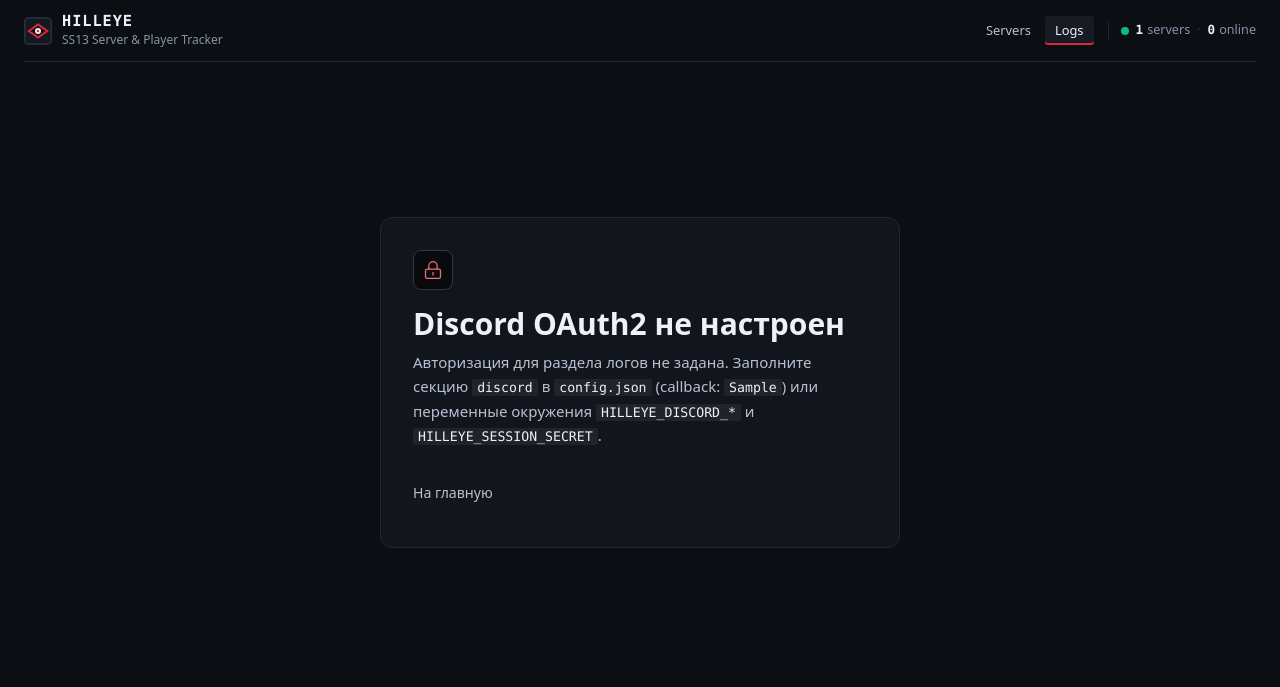
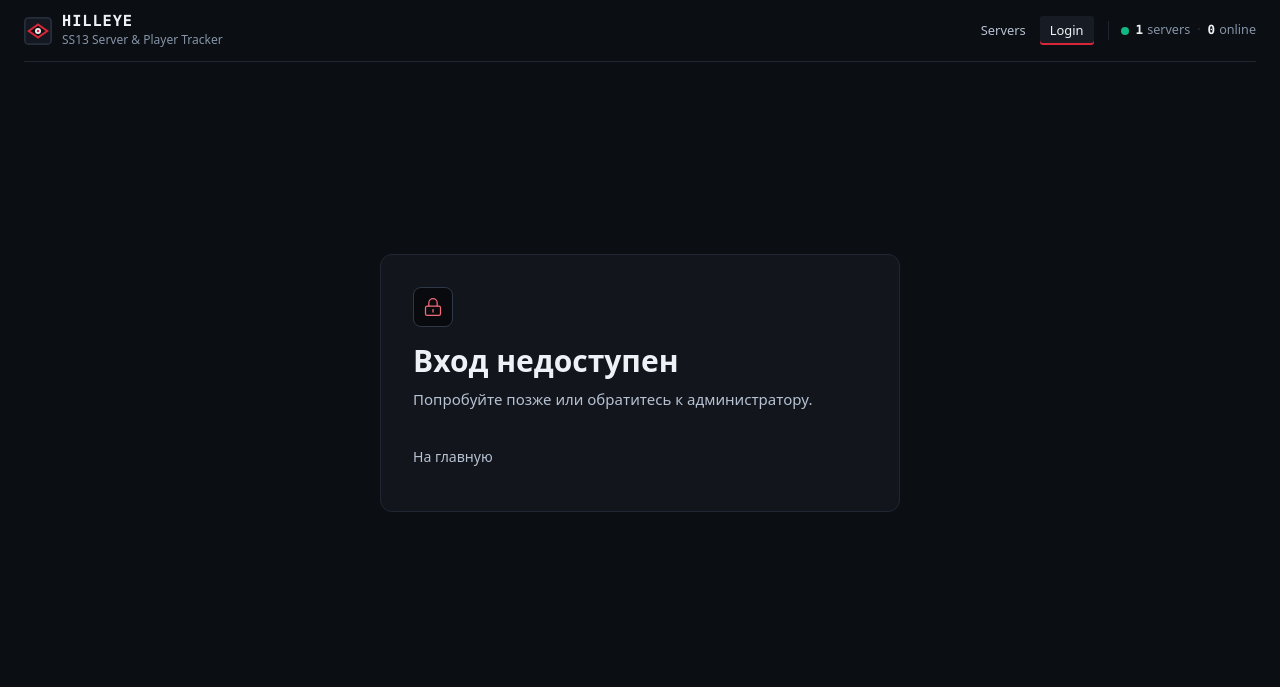
Before and after one commit to ImJustKisik/Hilleye, a FastAPI app: template web/templates/logs_auth.html in a window 1280 px wide. Shown: the top 687 px of the page. Run offline with FastAPI, Linux system fonts and the light colour scheme; data comes from the database, SQL or seed files in the repository; the template is opened without the code that fills it: most values are stand-ins (such as "Sample title", 1, 10 or a date in 2020); data that the repository does not hold is empty; some libraries are stand-ins or nearby versions.

Commit message:
refactor(auth): simplify the Discord login screen

```diff
--- a/web/templates/base.html
+++ b/web/templates/base.html
@@ -35,7 +35,7 @@
       <nav class="header-nav" aria-label="Primary navigation">
         <div class="header-links">
           <a href="/" class="header-link{{ ' is-active' if active_nav is defined and active_nav == 'servers' else '' }}">Servers</a>
-          <a href="/logs" class="header-link{{ ' is-active' if active_nav == 'logs' else '' }}"{% if active_nav == 'logs' %} aria-current="location"{% endif %}>Logs</a>
+          <a href="/logs" class="header-link{{ ' is-active' if active_nav in ('login', 'logs') else '' }}"{% if active_nav in ('login', 'logs') %} aria-current="location"{% endif %}>{{ 'Logs' if active_nav == 'logs' else 'Login' }}</a>
         </div>
         {% block header_stats %}
         {% set srv_count = summary.total_servers if summary is defined and summary else (servers|length if servers is defined and servers else 0) %}
--- a/web/templates/logs_admin.html
+++ b/web/templates/logs_admin.html
@@ -1,4 +1,5 @@
 {% extends "base.html" %}
+{% set active_nav = 'logs' %}
 {% block title %}Администрирование логов — Hilleye{% endblock %}
 {% block language %}ru{% endblock %}
 {% block extra_head %}
--- a/web/templates/logs_auth.html
+++ b/web/templates/logs_auth.html
@@ -1,12 +1,13 @@
 {% extends "base.html" %}
-{% set active_nav = 'logs' %}
+{% set active_nav = 'logs' if status_kind == 'admin_required' else 'login' %}
+{% set show_login = status_kind in ('unauthenticated', 'mfa_required') %}
 {% set play_denied_sound = status_kind in ('forbidden', 'mfa_required') %}
 {% set denied_sound_url = '/static/audio/half-life-access-denied.wav' %}
-{% block title %}Доступ к логам SierraBay12 — Hilleye{% endblock %}
+{% block title %}Login — Hilleye{% endblock %}
 {% block language %}ru{% endblock %}
-{% block main_class %} logs-auth-gate{% endblock %}
+{% block main_class %} logs-auth-gate{% if show_login %} login-gate{% endif %}{% endblock %}
 {% block extra_head %}
-<link rel="stylesheet" href="/static/css/logs.css?v=a11y-fix">
+<link rel="stylesheet" href="/static/css/logs.css?v=login">
 {% if status_kind == 'forbidden' %}
 <script src="/static/js/logs.js?v=modal-body-fix" defer></script>
 <link rel="stylesheet" href="/static/css/access-denied.css?v=access-gate">
@@ -14,14 +15,15 @@
 {% if play_denied_sound %}
 <script src="/static/js/access-denied.js?v=manual-play" defer></script>
 {% endif %}
-{% if popup_attempt or status_kind in ('unauthenticated', 'mfa_required') %}
+{% if popup_attempt or show_login %}
 <script src="/static/js/discord-login.js" defer></script>
 {% endif %}
 {% endblock %}
 
 {% block content %}
-<article class="panel logs-auth-card{% if status_kind == 'forbidden' %} logs-access-denied{% endif %}" aria-labelledby="logs-auth-title"
+<article class="panel logs-auth-card{% if show_login %} login-card{% elif status_kind == 'forbidden' %} logs-access-denied{% endif %}" aria-labelledby="logs-auth-title"
   {% if popup_attempt %}data-oauth-popup="{{ popup_attempt }}" data-oauth-result="{{ status_kind }}"{% endif %}>
+  {% if not show_login %}
   <header class="logs-auth-header">
     <div class="logs-auth-symbol" aria-hidden="true">
       <svg width="20" height="20" viewBox="0 0 24 24" fill="none" stroke="currentColor" stroke-width="1.5" stroke-linecap="round" stroke-linejoin="round">
@@ -34,11 +36,10 @@
     <span class="logs-denied-code mono-val">403</span>
     {% endif %}
   </header>
+  {% endif %}
   {% if status_kind == 'unconfigured' %}
-    <h1 class="logs-auth-title" id="logs-auth-title">Discord OAuth2 не настроен</h1>
-    <p class="logs-auth-copy">
-      Авторизация для раздела логов не задана. Заполните секцию <code>discord</code> в <code>config.json</code> (callback: <code>{{ redirect_uri_hint }}</code>) или переменные окружения <code>HILLEYE_DISCORD_*</code> и <code>HILLEYE_SESSION_SECRET</code>.
-    </p>
+    <h1 class="logs-auth-title" id="logs-auth-title">Вход недоступен</h1>
+    <p class="logs-auth-copy">Попробуйте позже или обратитесь к администратору.</p>
     <div class="logs-auth-actions">
       <a href="/" class="logs-auth-back">На главную</a>
     </div>
@@ -46,11 +47,11 @@
   {% elif status_kind == 'signed_in' %}
     <h1 class="logs-auth-title" id="logs-auth-title">Вход через Discord выполнен</h1>
     <div class="logs-auth-actions">
-      <a href="{{ next_path }}" class="logs-btn logs-btn-primary">Продолжить к логам</a>
+      <a href="{{ next_path }}" class="logs-btn logs-btn-primary">Продолжить</a>
     </div>
 
   {% elif status_kind == 'forbidden' %}
-    <h1 class="logs-auth-title" id="logs-auth-title">Нет доступа к логам</h1>
+    <h1 class="logs-auth-title" id="logs-auth-title">Нет доступа</h1>
     <p class="logs-auth-copy">
       Вашего аккаунта нет в списке доступа. Передайте свой Discord ID администратору.
     </p>
@@ -76,15 +77,14 @@
     </div>
 
   {% else %}
-    <h1 class="logs-auth-title" id="logs-auth-title">Логи SierraBay12</h1>
-    <p class="logs-auth-copy">
-      Для просмотра логов нужен доступ по списку. Для входа через Discord требуется 2FA, кроме аккаунтов суперадминов.
-    </p>
+    <h1 class="logs-auth-title" id="logs-auth-title" lang="en">Login</h1>
     <div id="logs-login-error" class="logs-alert logs-alert-error" role="alert"{% if not error_message %} hidden{% endif %}>{{ error_message }}</div>
     <div class="logs-auth-actions">
       <a id="logs-discord-login" href="/auth/discord/login?next={{ next_path|urlencode }}" class="logs-btn logs-btn-primary"
-         data-oauth-callback="{{ redirect_uri_hint }}" data-denied-sound="{{ denied_sound_url }}">Войти через Discord</a>
-      <a href="/" class="logs-auth-back">На главную</a>
+         data-oauth-callback="{{ redirect_uri_hint }}" data-denied-sound="{{ denied_sound_url }}">
+        Войти через Discord <span aria-hidden="true">↗</span>
+      </a>
+      <a href="/" class="logs-auth-back"><span aria-hidden="true">←</span> На главную</a>
       <span id="logs-denied-play" hidden><button type="button" class="logs-auth-back">Воспроизвести звук</button></span>
     </div>
   {% endif %}
--- a/web/templates/logs_index.html
+++ b/web/templates/logs_index.html
@@ -1,4 +1,5 @@
 {% extends "base.html" %}
+{% set active_nav = 'logs' %}
 {% block title %}Логи SierraBay12 — Hilleye{% endblock %}
 {% block language %}ru{% endblock %}
 {% block extra_head %}
--- a/web/templates/logs_round.html
+++ b/web/templates/logs_round.html
@@ -1,4 +1,5 @@
 {% extends "base.html" %}
+{% set active_nav = 'logs' %}
 {% block title %}Раунд {{ round.round_id }} ({{ selected_file }}) — Логи — Hilleye{% endblock %}
 {% block language %}ru{% endblock %}
 {% block extra_head %}
--- a/web/templates/logs_search.html
+++ b/web/templates/logs_search.html
@@ -1,4 +1,5 @@
 {% extends "base.html" %}
+{% set active_nav = 'logs' %}
 {% block title %}Глобальный поиск по логам SierraBay12 — Hilleye{% endblock %}
 {% block language %}ru{% endblock %}
 {% block extra_head %}
```
Also changed, not shown: tests/test_logs_viewer.py (+10 -5 lines), web/static/css/logs.css (+39 -0 lines).
